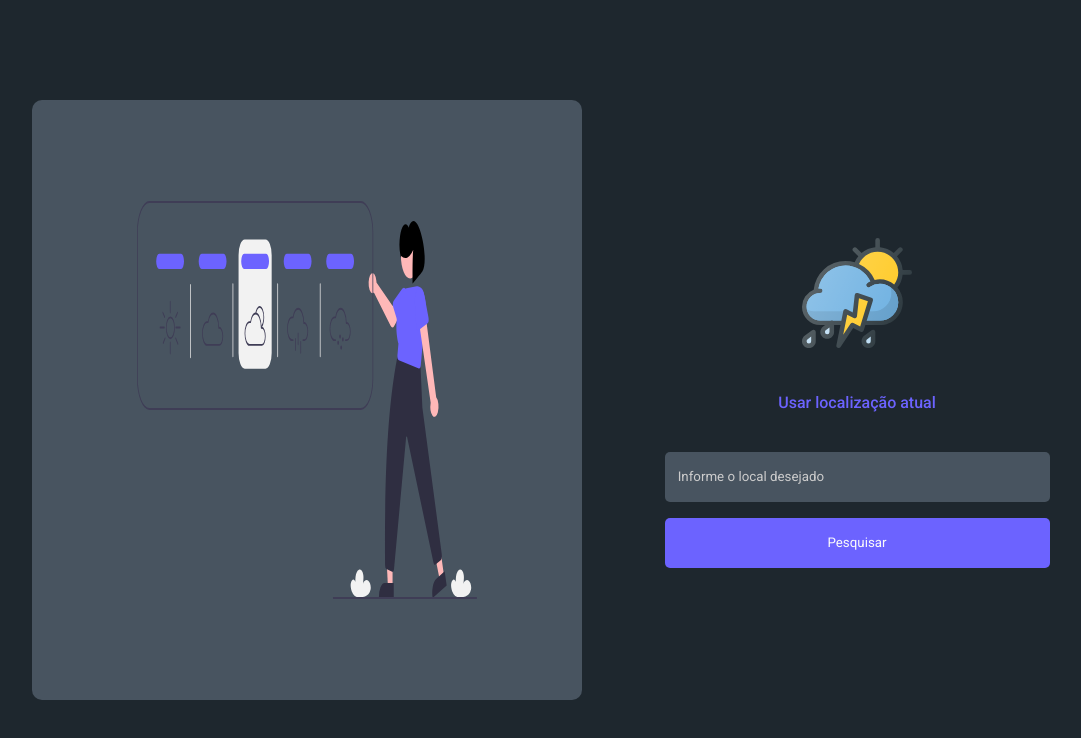
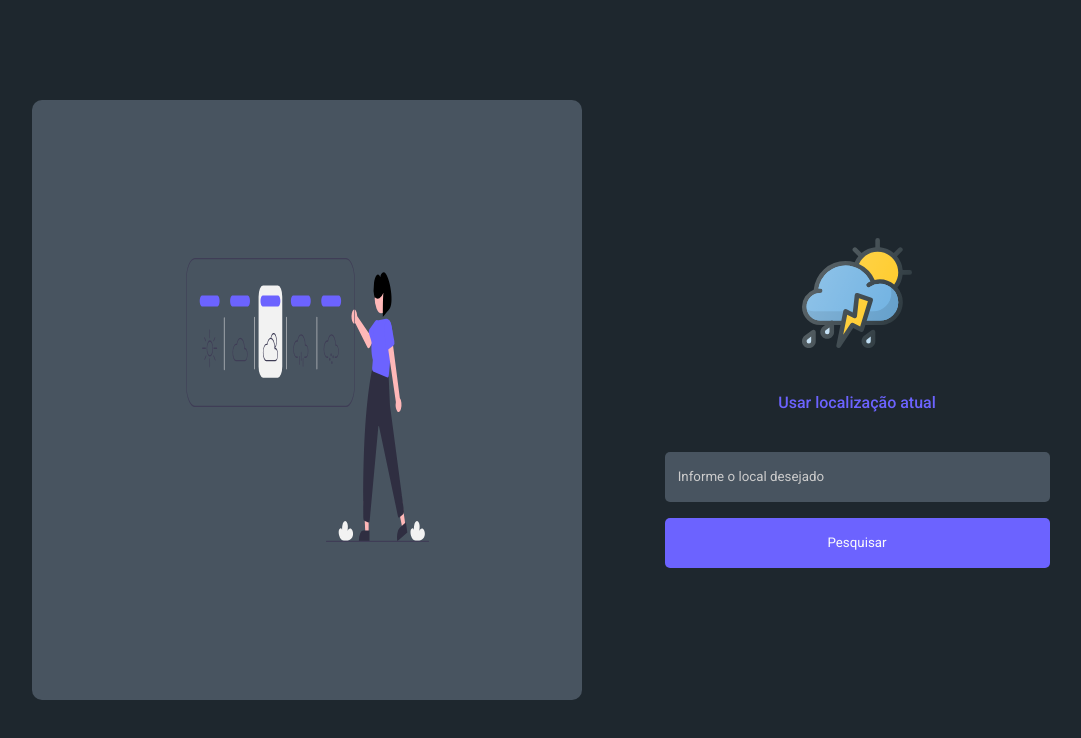
Before and after one commit to scsSilva/weather-app-web, a React (Vite) app: page / in a window 1280 px wide. Shown: the top 738 px of the page, without its empty margins (58-1139 px from the left). Built offline with nearby package versions, Linux system fonts and the light colour scheme.

Commit message:
Update styles.ts

```diff
--- a/src/styles.ts
+++ b/src/styles.ts
@@ -54,8 +54,8 @@ export const InfoSection = styled.section`
 `;
 
 export const IllustrationImage = styled.img`
-  width: 70%;
-  height: 70%;
+  width: 50%;
+  height: 50%;
 `;
 
 export const HeaderInfoSection = styled.header`
```
